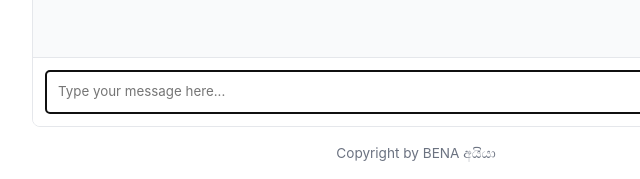
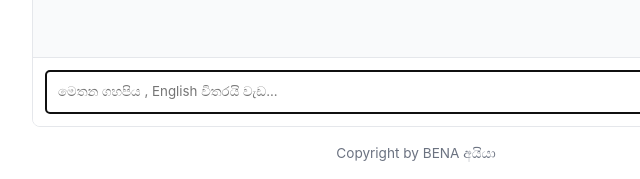
Before and after one commit to BenStudiolk/llm-chat-app-template, a website: page public/index.html in a window 1280 px wide. Shown: the part 618-797 px from the top of the page, 224-864 px from the left. Drawn offline with Linux system fonts and the light colour scheme.

Commit message:
Update placeholder text in message input

```diff
--- a/public/index.html
+++ b/public/index.html
@@ -164,7 +164,7 @@
 			<div class="message-input">
 				<textarea
 					id="user-input"
-					placeholder="Type your message here..."
+					placeholder="මෙතන ගහපිය , English විතරයි වැඩ..."
 					rows="1"
 					autofocus
 				></textarea>
```
